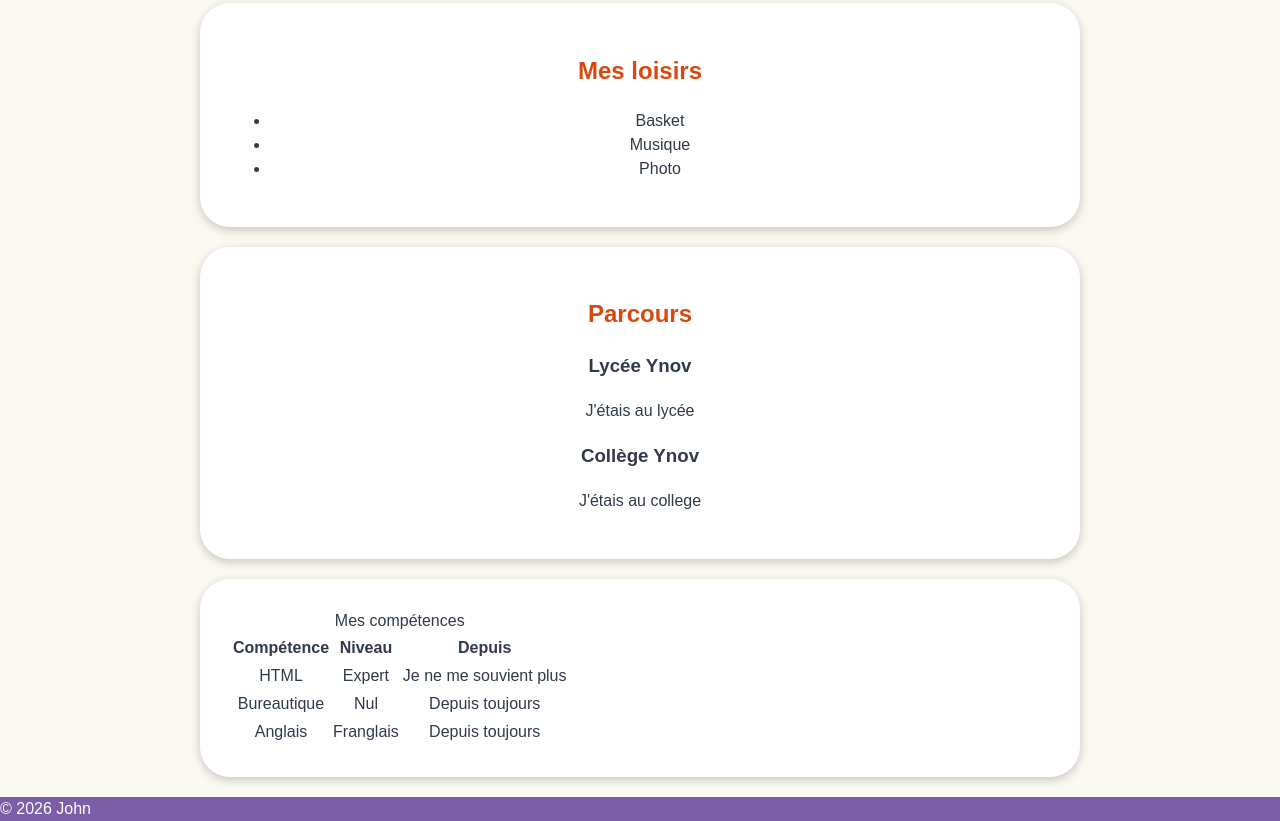
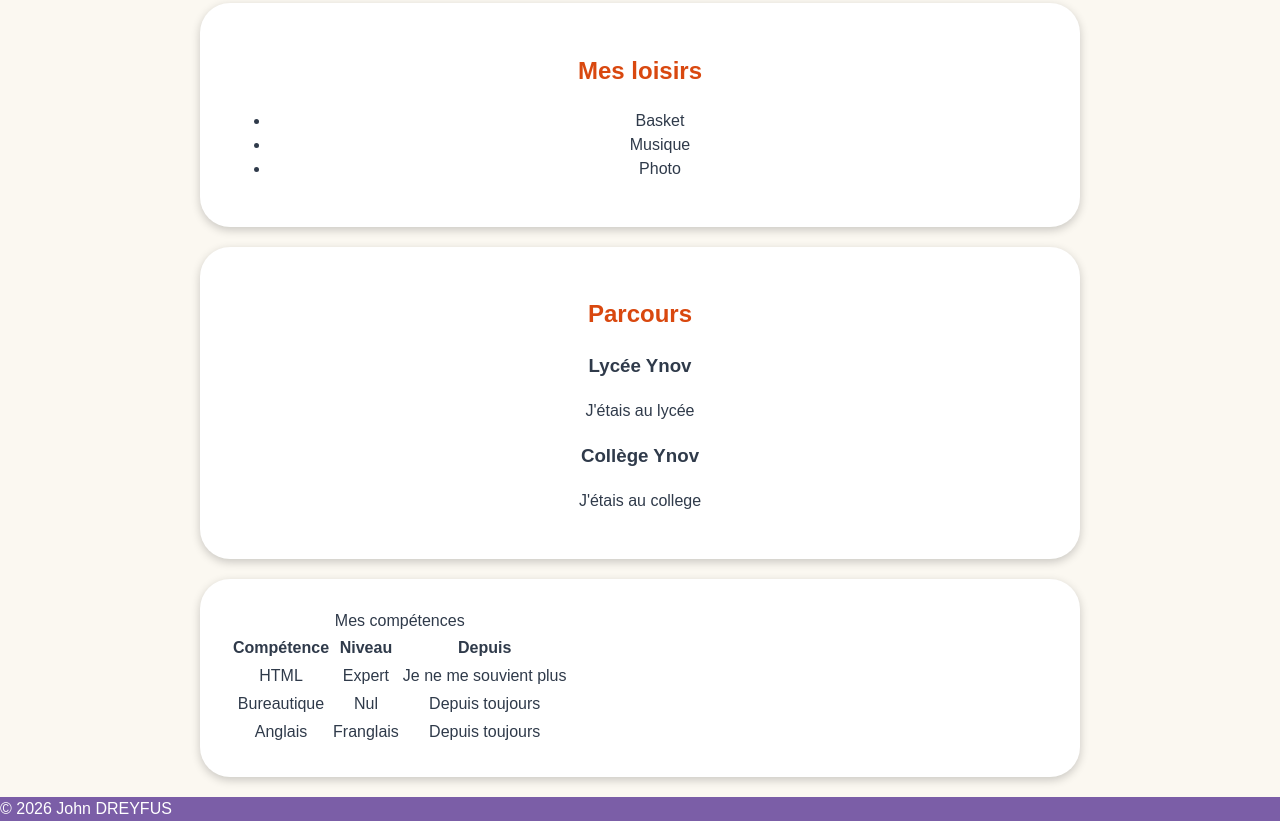
Before and after one commit to JohnDreyfus/portfolio2, a plain HTML site: page index.html in a window 1280 px wide. Shown: the part 581-1402 px from the top of the page. Drawn offline with Linux system fonts and the light colour scheme.

Commit message:
Mon deuxieme commit

```diff
--- a/index.html
+++ b/index.html
@@ -72,6 +72,6 @@
                 </table>
             </section>
         </main>
-        <footer>© 2026 John</footer>
+        <footer>© 2026 John DREYFUS</footer>
     </body>
 </html>
```
